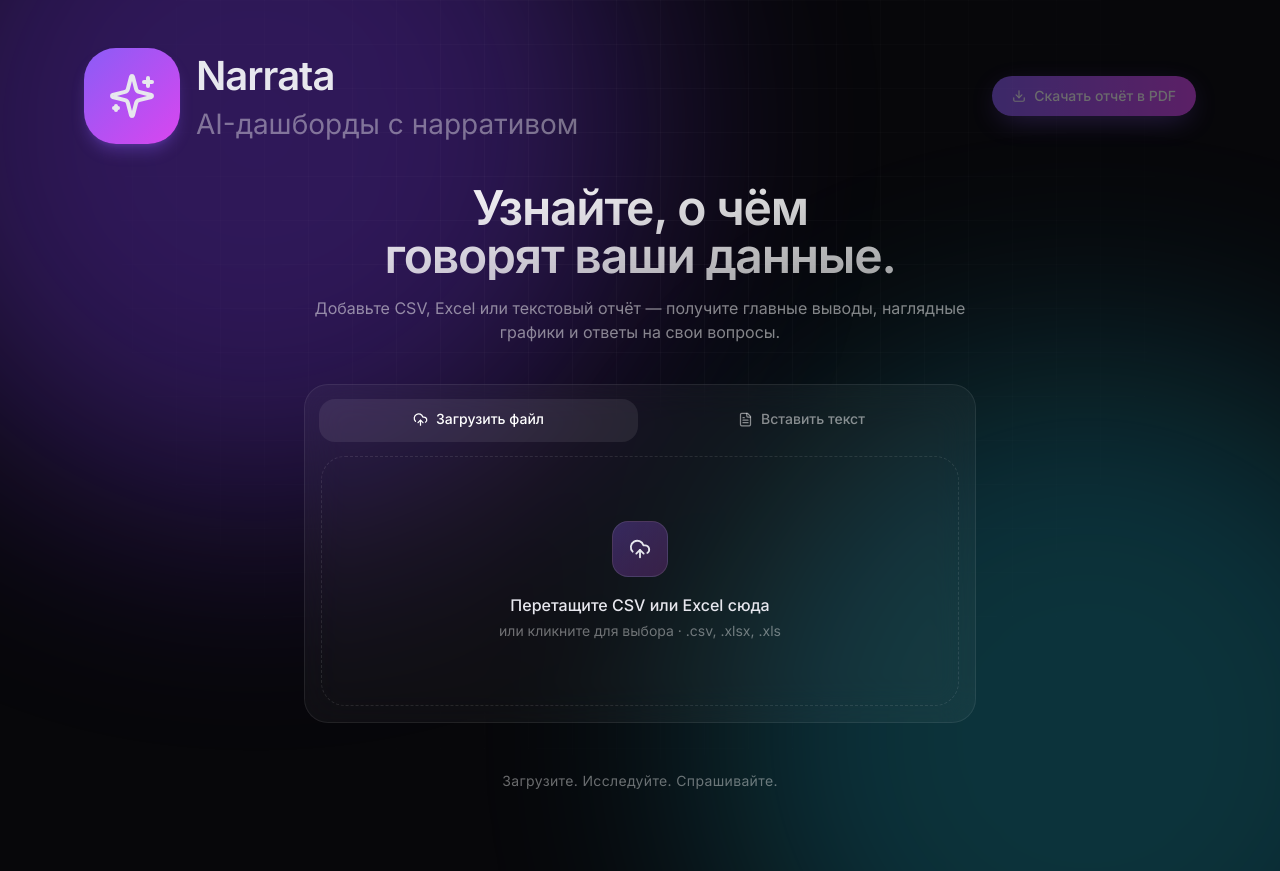
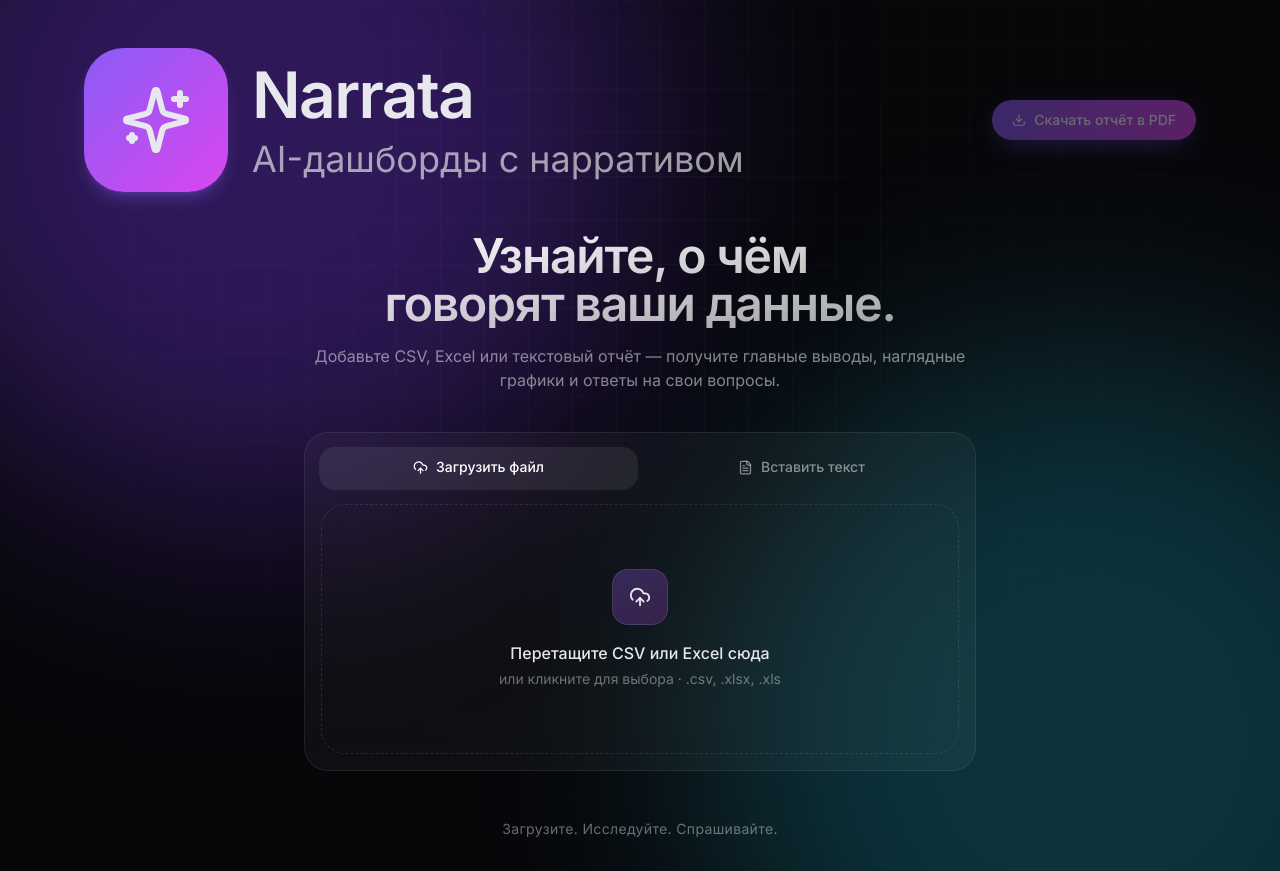
Before and after one commit to na-mramornom-nizu/narrata, a Next.js app: page / in a window 1280 px wide. Before the commit the page ends 823 px from the top, so only its background shows below. Built offline with nearby package versions, Linux system fonts and the light colour scheme.

Commit message:
Make header branding substantially larger

```diff
--- a/app/page.tsx
+++ b/app/page.tsx
@@ -91,13 +91,13 @@ export default function Page() {
   return (
     <main className={`mx-auto max-w-6xl px-5 pt-12 ${phase === 'idle' ? 'flex min-h-[100svh] flex-col pb-8' : 'pb-24'}`}>
       <header className="mb-10 flex flex-wrap items-center justify-between gap-5">
-        <div className="flex min-w-0 max-w-full items-center gap-4">
-          <div className="grid h-24 w-24 shrink-0 place-items-center rounded-[32px] bg-gradient-to-br from-violet-500 to-fuchsia-500 shadow-lg shadow-violet-500/30">
-            <Sparkles size={48} />
+        <div className="flex min-w-0 max-w-full items-center gap-4 sm:gap-6">
+          <div className="grid h-[104px] w-[104px] shrink-0 place-items-center rounded-[32px] bg-gradient-to-br from-violet-500 to-fuchsia-500 shadow-lg shadow-violet-500/30 sm:h-36 sm:w-36 sm:rounded-[40px]">
+            <Sparkles className="h-14 w-14 sm:h-[72px] sm:w-[72px]" />
           </div>
           <div className="min-w-0">
-            <div className="text-[40px] leading-[56px] font-semibold tracking-tight">Narrata</div>
-            <div className="text-[28px] leading-10 text-white/40">AI-дашборды с нарративом</div>
+            <div className="text-[48px] leading-tight font-semibold tracking-tight sm:text-[64px]">Narrata</div>
+            <div className="text-[28px] leading-snug text-white/60 sm:text-[36px]">AI-дашборды с нарративом</div>
           </div>
         </div>
           <div className="flex flex-wrap items-center gap-2">
```
